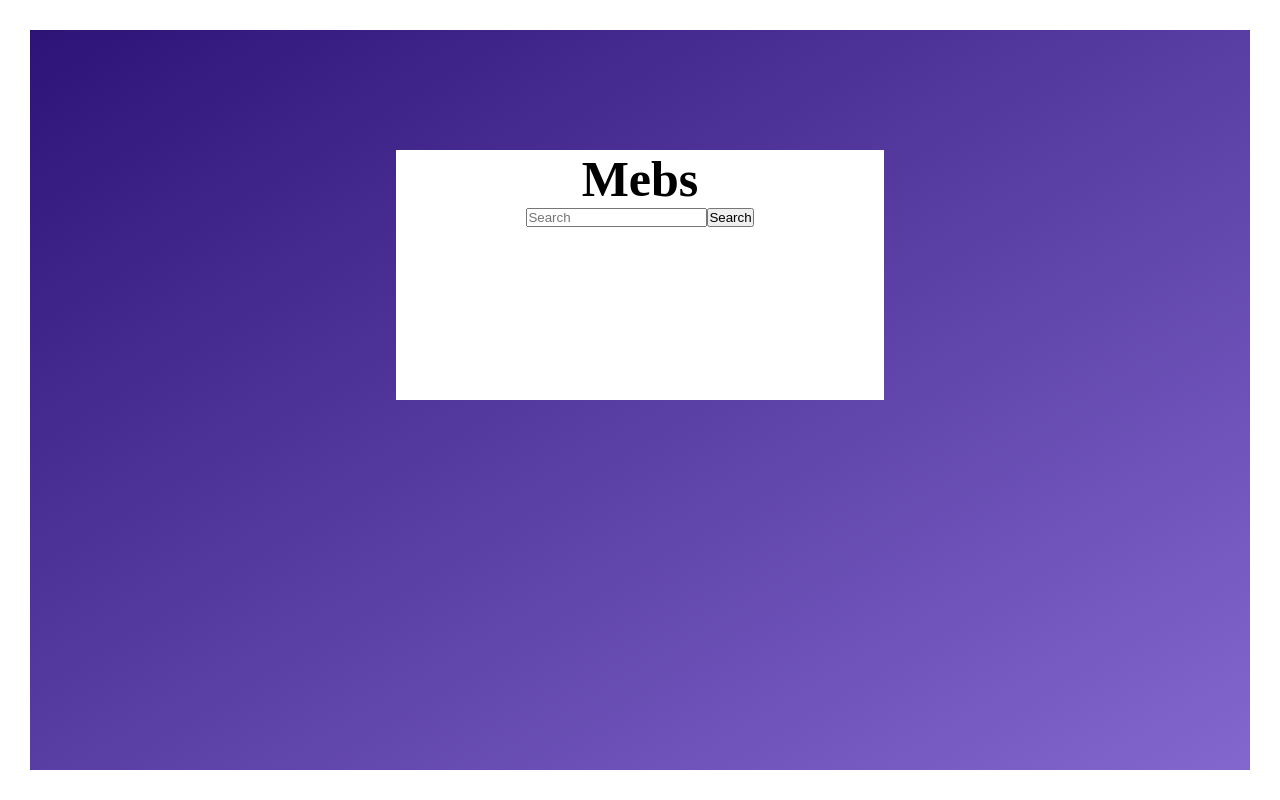
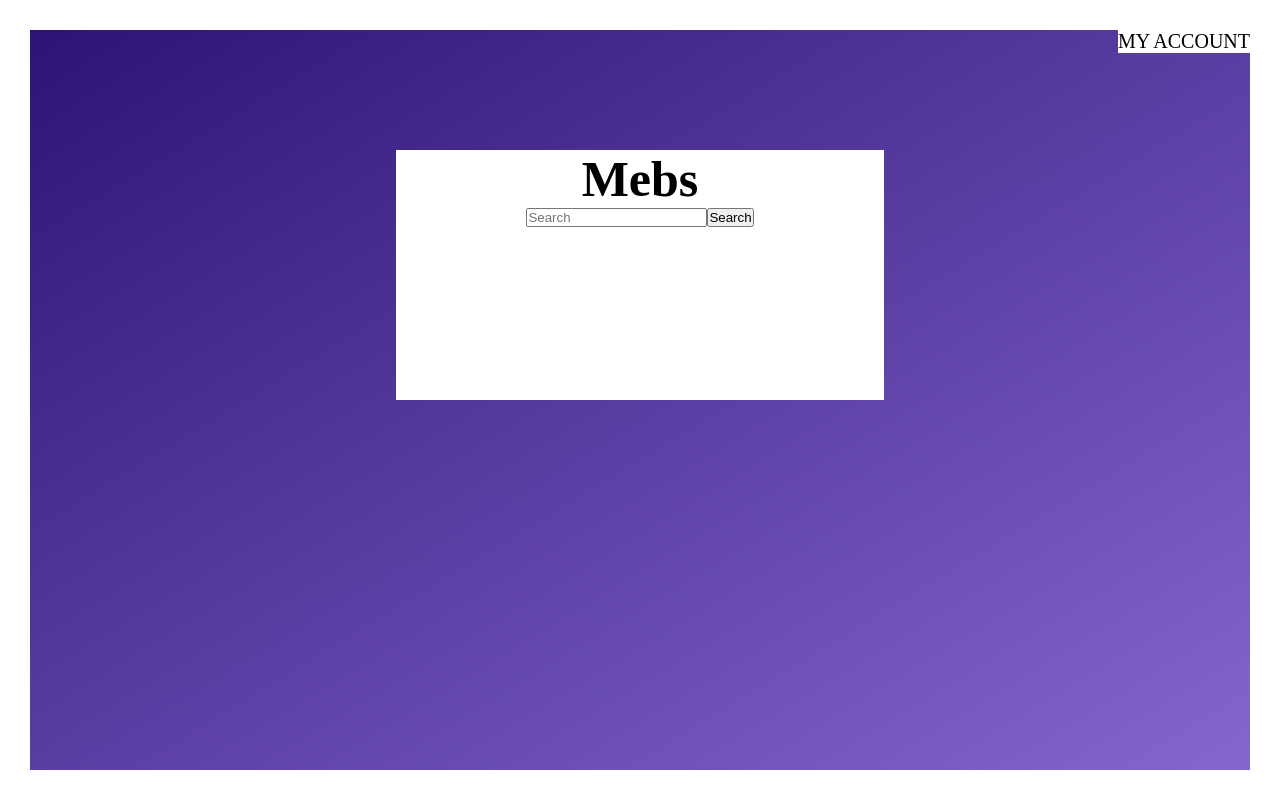
Before and after one commit to cecheta/mebs, a React (Create React App) app in the folder frontend/: page / in a window 1280 px wide. Built offline with nearby package versions, Linux system fonts and the light colour scheme.

Commit message:
Added My Account button

```diff
--- a/frontend/src/App.js
+++ b/frontend/src/App.js
@@ -4,6 +4,7 @@ import { useDispatch } from 'react-redux';
 import Home from './containers/Home/Home';
 import SearchResultsPage from './containers/SearchResultsPage/SearchResultsPage';
 import ResultPage from './containers/ResultPage/ResultPage';
+import Navigation from './components/Navigation/Navigation';
 import * as actions from './store/actions';
 import './App.scss';
 
@@ -16,8 +17,10 @@ const App = () => {
 
   return (
     <div className="App">
+      <Navigation />
       <Switch>
         <Route path="/search" component={SearchResultsPage} />
+        <Route path="/account" component={SearchResultsPage} />
         <Route path="/r/:type/:id" component={ResultPage} />
         <Route path="/" component={Home} />
       </Switch>
--- /dev/null
+++ b/frontend/src/components/Navigation/Navigation.js
@@ -0,0 +1,15 @@
+import React from 'react';
+import { Link } from 'react-router-dom';
+import './Navigation.scss';
+
+const Navigation = () => {
+  return (
+    <ul className="Navigation">
+      <li>
+        <Link to="/account">MY ACCOUNT</Link>
+      </li>
+    </ul>
+  );
+};
+
+export default Navigation;
--- /dev/null
+++ b/frontend/src/components/Navigation/Navigation.scss
@@ -0,0 +1,14 @@
+.Navigation {
+  background-color: white;
+  list-style: none;
+  display: inline-flex;
+  justify-content: flex-end;
+  float: right;
+
+  a:link,
+  a:visited {
+    text-decoration: none;
+    font-size: 2rem;
+    color: black;
+  }
+}
```
